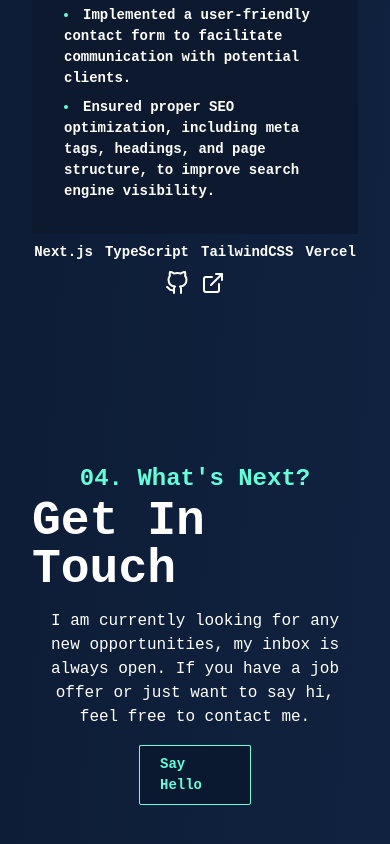
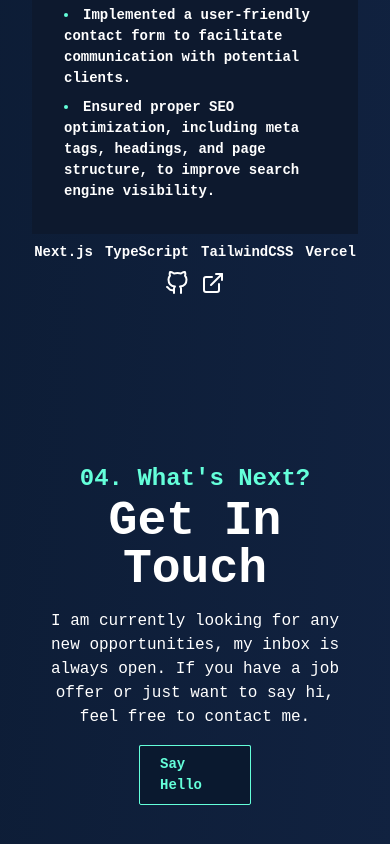
Before and after one commit to Biplo12/robert-sinski-portfolio, a Next.js app: page / in a window 390 px wide. Shown: the part 4920-5764 px from the top of the page. Built offline with nearby package versions, Linux system fonts and the light colour scheme.

Commit message:
feat: contact responsive

```diff
--- a/src/components/Contact/Partials/ContactHeader.tsx
+++ b/src/components/Contact/Partials/ContactHeader.tsx
@@ -6,7 +6,7 @@
       <h3 className='text-spindrift text-center text-2xl font-bold'>
         04. What's Next?
       </h3>
-      <h1 className='text-5xl font-bold'>Get In Touch</h1>
+      <h1 className='text-center text-5xl font-bold'>Get In Touch</h1>
       <p className='text-gray-text mt-4 max-w-[500px] text-center'>
         I am currently looking for any new opportunities, my inbox is always
         open. If you have a job offer or just want to say hi, feel free to
```
